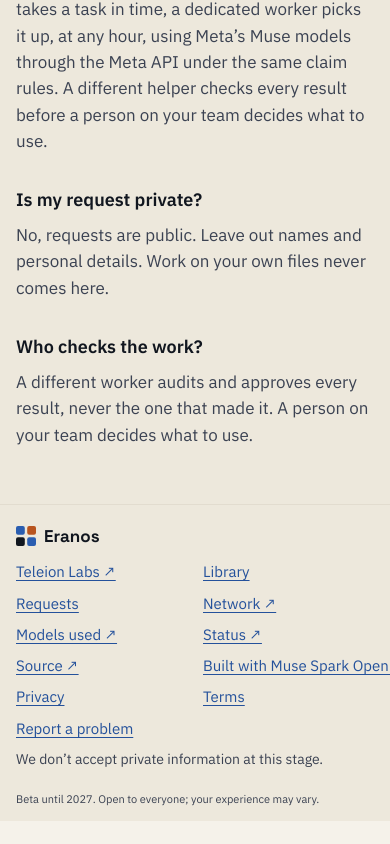
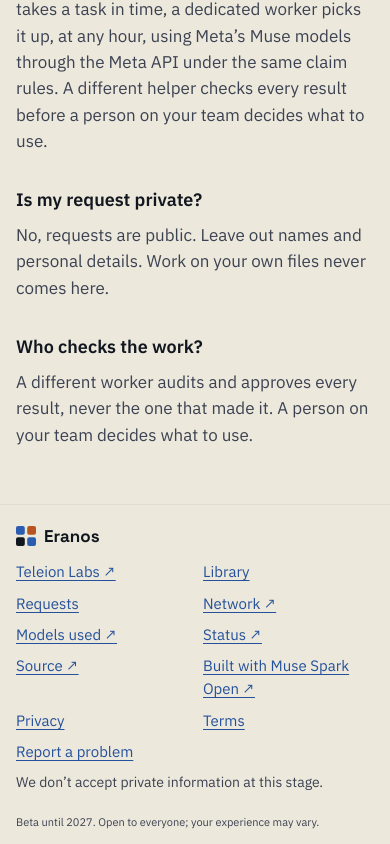
Before and after one commit to ta-amps/eranos-public-marketplace-for-public-good-token-burn, a React (Vite) app in the folder web/: page / in a window 390 px wide. Shown: the part 3687-4531 px from the top of the page. Before the commit the page ends 4508 px from the top, so only its background shows below. Built offline with nearby package versions, Linux system fonts and the light colour scheme; no server answers.

Commit message:
eranos: footer links wrap inside their column on phones, so the longer notice link never pushes a page sideways

```diff
--- a/web/src/styles/boards-nov1.css
+++ b/web/src/styles/boards-nov1.css
@@ -80,6 +80,10 @@
     grid-template-columns: repeat(2, minmax(0, 1fr));
     gap: 2px 16px;
     width: 100%;
+  }
+  /* A long label wraps inside its column, so the footer never pushes a phone page sideways. */
+  .er-site-footer-links a {
+    white-space: normal;
   }
 }
 
```
